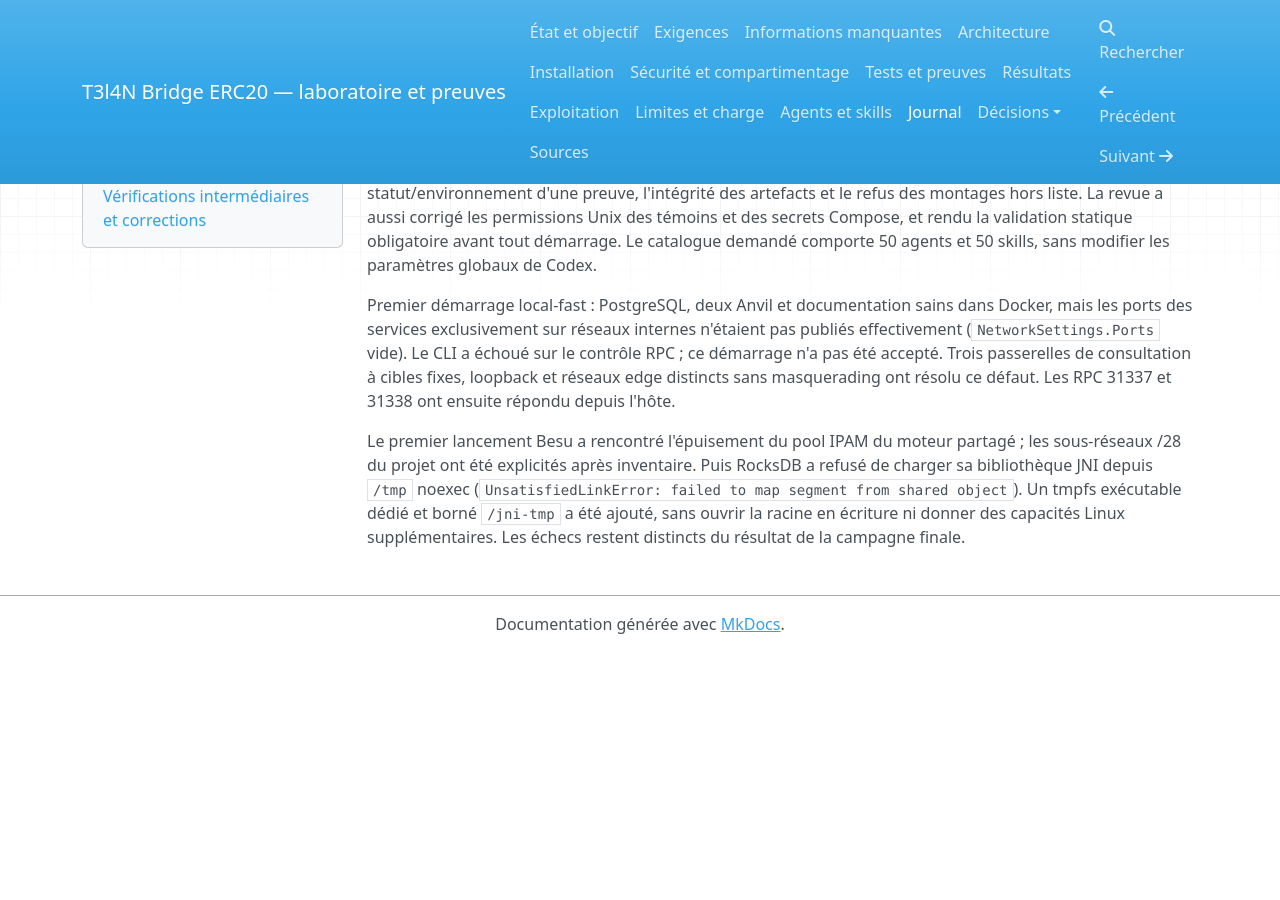
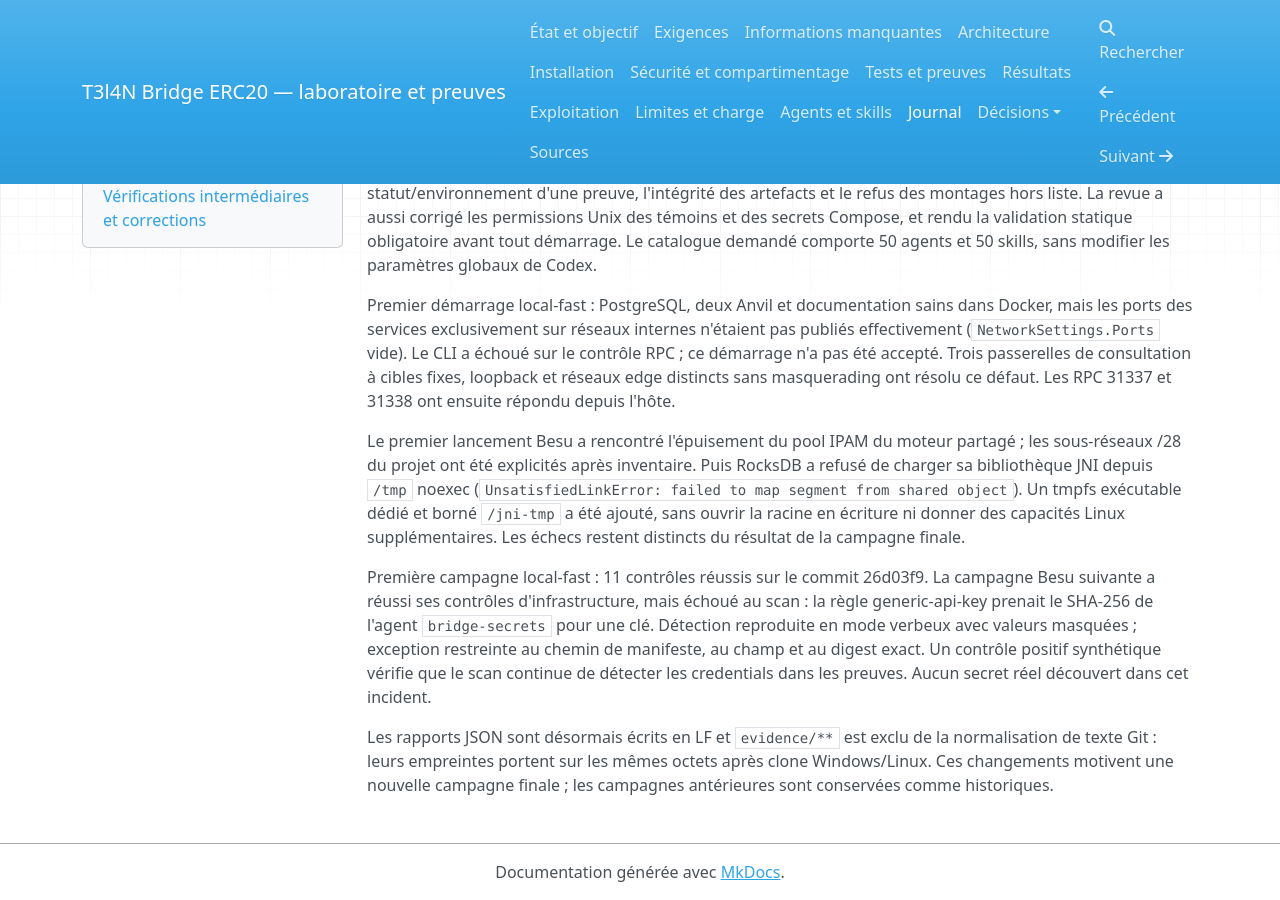
Before and after one commit to m4tth1euNa0p1c/sandb0x-Bridge-ERC20, an MkDocs documentation site: the page built from docs/journal.md, in a window 1280 px wide and 900 px high, scrolled down 774 px. Built offline with MkDocs 1.6.1, drawn with Linux system fonts in a browser that asks for light colours; nearby versions of some CDN libraries; before the commit the page ends 1426 px from its top, so only the background shows below that.

Commit message:
fix: preserve les empreintes des preuves et controle les faux positifs du scan

```diff
--- a/docs/journal.md
+++ b/docs/journal.md
@@ -53,3 +53,16 @@ Puis RocksDB a refusé de charger sa bibliothèque JNI depuis `/tmp` noexec
 exécutable dédié et borné `/jni-tmp` a été ajouté, sans ouvrir la racine en écriture
 ni donner des capacités Linux supplémentaires. Les échecs restent distincts
 du résultat de la campagne finale.
+
+Première campagne local-fast : 11 contrôles réussis sur le commit 26d03f9.
+La campagne Besu suivante a réussi ses contrôles d'infrastructure, mais échoué
+au scan : la règle generic-api-key prenait le SHA-256 de l'agent `bridge-secrets`
+pour une clé. Détection reproduite en mode verbeux avec valeurs masquées ;
+exception restreinte au chemin de manifeste, au champ et au digest exact.
+Un contrôle positif synthétique vérifie que le scan continue de détecter les
+credentials dans les preuves. Aucun secret réel découvert dans cet incident.
+
+Les rapports JSON sont désormais écrits en LF et `evidence/**` est exclu de la
+normalisation de texte Git : leurs empreintes portent sur les mêmes octets après
+clone Windows/Linux. Ces changements motivent une nouvelle campagne finale ;
+les campagnes antérieures sont conservées comme historiques.
```
Also changed, not shown: docs/securite.md (+8 -0 lines), docs/sources.md (+1 -0 lines), .gitleaks.toml (added), 2 other files.
